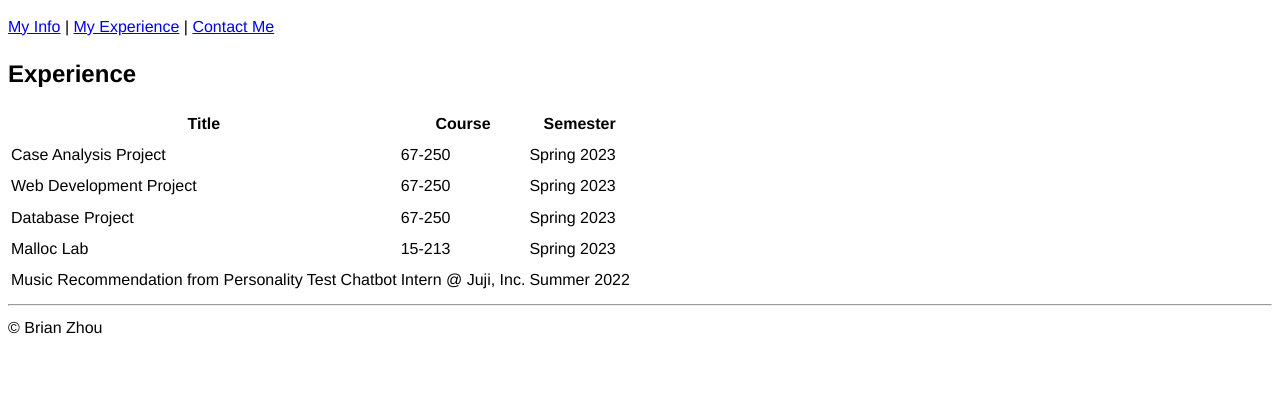
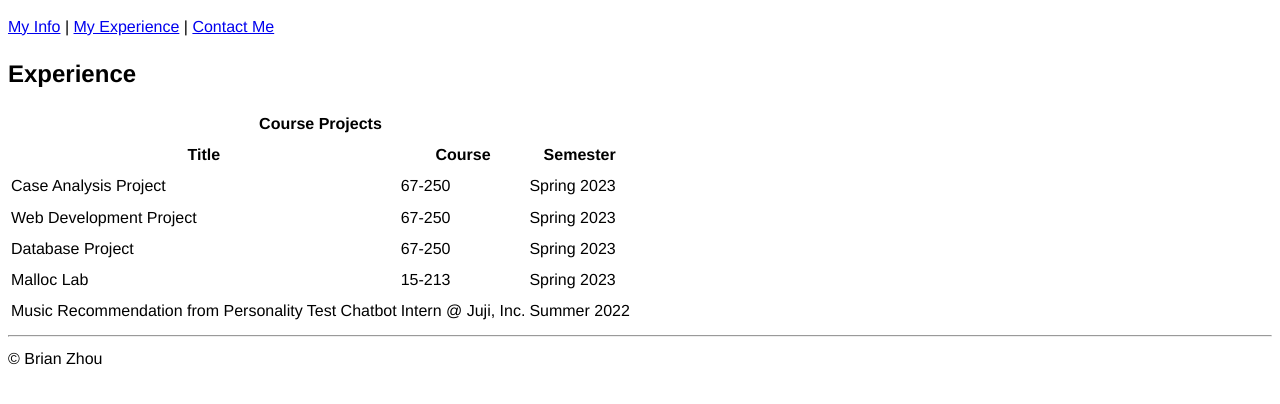
Before and after one commit to bzhou1/67-250, a plain HTML site: page brianz-lab1/experience.html in a window 1280 px wide. Shown: the part 138-542 px from the top of the page. Drawn offline with Linux system fonts and the light colour scheme.

Commit message:
lab1 final

```diff
--- a/brianz-lab1/experience.html
+++ b/brianz-lab1/experience.html
@@ -24,7 +24,11 @@
 
         <div id="content">
             <h2>Experience</h2>
+
             <table>
+                <tr>
+                    <th colspan="3">Course Projects</th>
+                </tr>
                 <tr>
                     <th>Title</th>
                     <th>Course</th>
```
Also changed, not shown: brianz-lab1/myexperience.jpg, 3 other files.
